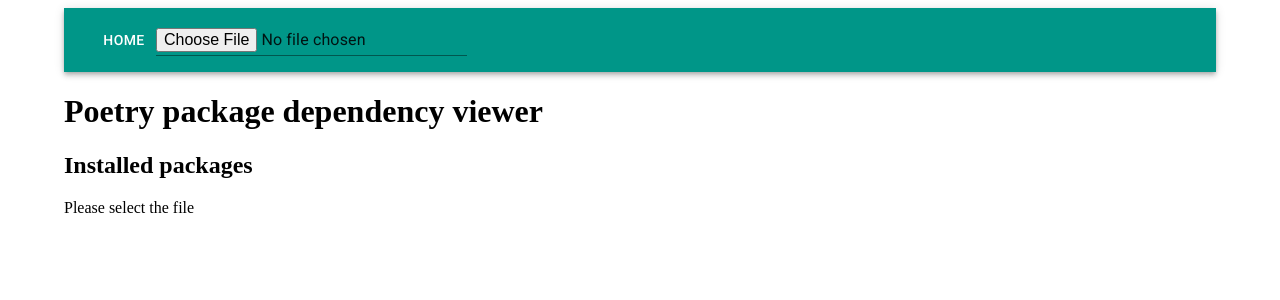
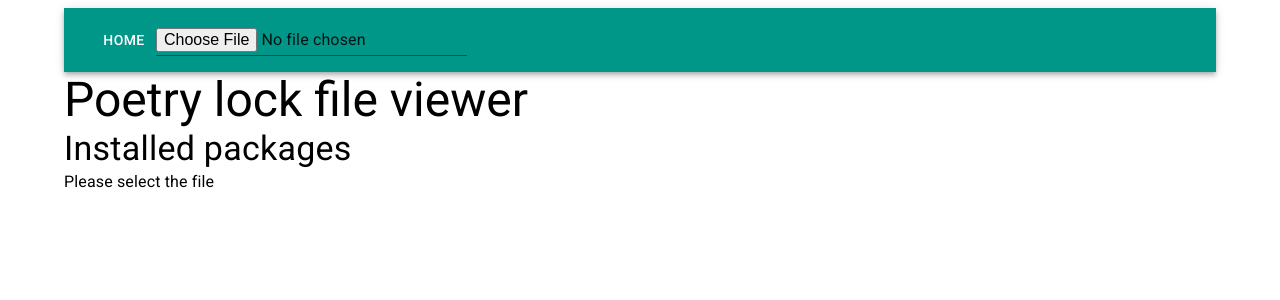
Before and after one commit to kivistoilkka/poetry-lock-viewer, a React (Create React App) app: page / in a window 1280 px wide. Shown: the top 300 px of the page. Built offline with nearby package versions, Linux system fonts and the light colour scheme.

Commit message:
Typography in UI, project name change

```diff
--- a/package.json
+++ b/package.json
@@ -1,5 +1,5 @@
 {
-  "name": "poetry_lock_package_info",
+  "name": "poetry_lock_viewer",
   "version": "0.1.0",
   "private": true,
   "dependencies": {
--- a/public/index.html
+++ b/public/index.html
@@ -25,7 +25,7 @@
       Learn how to configure a non-root public URL by running `npm run build`.
     -->
     <link rel="stylesheet" href="https://fonts.googleapis.com/css?family=Roboto:300,400,500,700&display=swap"/>
-    <title>Poetry package dependency viewer</title>
+    <title>Poetry lock file viewer</title>
   </head>
   <body>
     <noscript>You need to enable JavaScript to run this app.</noscript>
--- a/src/App.js
+++ b/src/App.js
@@ -15,6 +15,7 @@
   Input,
   createTheme,
   ThemeProvider,
+  Typography,
 } from '@mui/material'
 import { teal, green } from '@mui/material/colors'
 import PackageList from './components/PackageList'
@@ -39,10 +40,6 @@
     }
     reader.readAsText(event.target.files[0])
   }
-
-  // REMEMBER TO REMOVE! ////////////////////////////////////////////////////////////
-  console.log(allPackages)
-  ///////////////////////////////////////////////////////////////////////////////////
 
   return (
     <ThemeProvider theme={theme}>
@@ -69,7 +66,9 @@
             </AppBar>
           </div>
 
-          <h1>Poetry package dependency viewer</h1>
+          <Typography variant="h3" component="h1">
+            Poetry lock file viewer
+          </Typography>
 
           <Routes>
             <Route
--- a/src/components/PackageInfo.js
+++ b/src/components/PackageInfo.js
@@ -5,6 +5,7 @@
   ListItemButton,
   ListItemText,
   Collapse,
+  Typography,
 } from '@mui/material'
 import ExpandLess from '@mui/icons-material/ExpandLess'
 import ExpandMore from '@mui/icons-material/ExpandMore'
@@ -21,10 +22,12 @@
   if (!packageToView) {
     return (
       <div>
-        <h2>Not found</h2>
-        <p>
+        <Typography variant="h4" component="h2">
+          Not found
+        </Typography>
+        <Typography variant="body1" component="div">
           Package <i>{name}</i> could not be found.
-        </p>
+        </Typography>
       </div>
     )
   }
@@ -43,8 +46,12 @@
 
   return (
     <div>
-      <h2>{name}</h2>
-      <p>{packageToView.description}</p>
+      <Typography variant="h4" component="h2">
+        {name}
+      </Typography>
+      <Typography variant="body1" component="div">
+        {packageToView.description}
+      </Typography>
 
       <List
         sx={{ width: '100%', maxWidth: 360, bgcolor: 'background.paper' }}
--- a/src/components/PackageList.js
+++ b/src/components/PackageList.js
@@ -5,6 +5,7 @@
   Paper,
   TableRow,
   TableCell,
+  Typography,
 } from '@mui/material'
 import { Link } from 'react-router-dom'
 
@@ -54,12 +55,16 @@
   }
   return (
     <div>
-      <h2>Installed packages</h2>
+      <Typography variant="h4" component="h2">
+        Installed packages
+      </Typography>
 
       {Object.keys(allPackages).length > 0 ? (
         renderPackageList()
       ) : (
-        <p>Please select the file</p>
+        <Typography variant="body1" component="div">
+          Please select the file
+        </Typography>
       )}
     </div>
   )
```
Also changed, not shown: src/index.js (+4 -4 lines), 1 other file (tests, documents, lock files or other folders).
